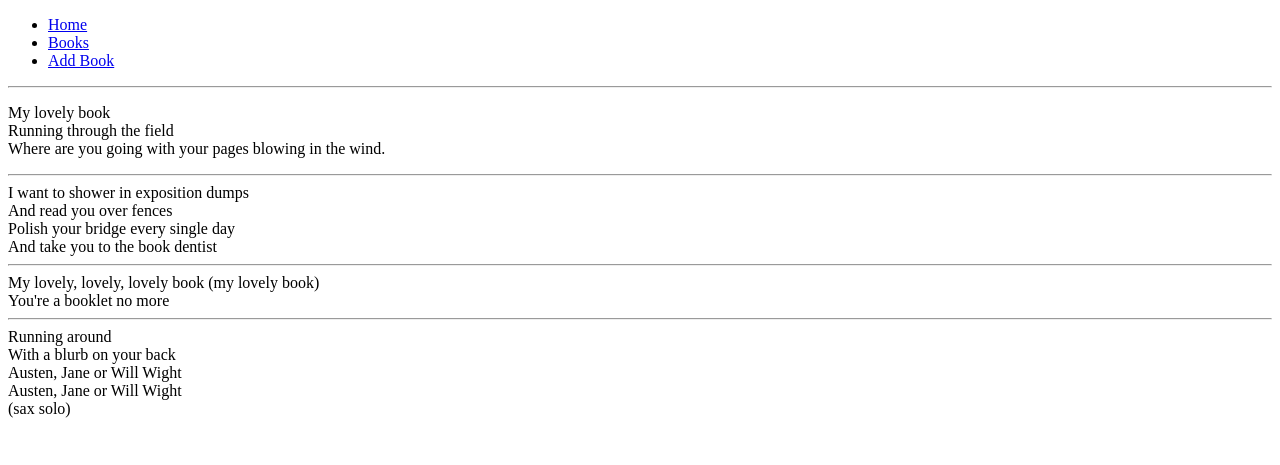
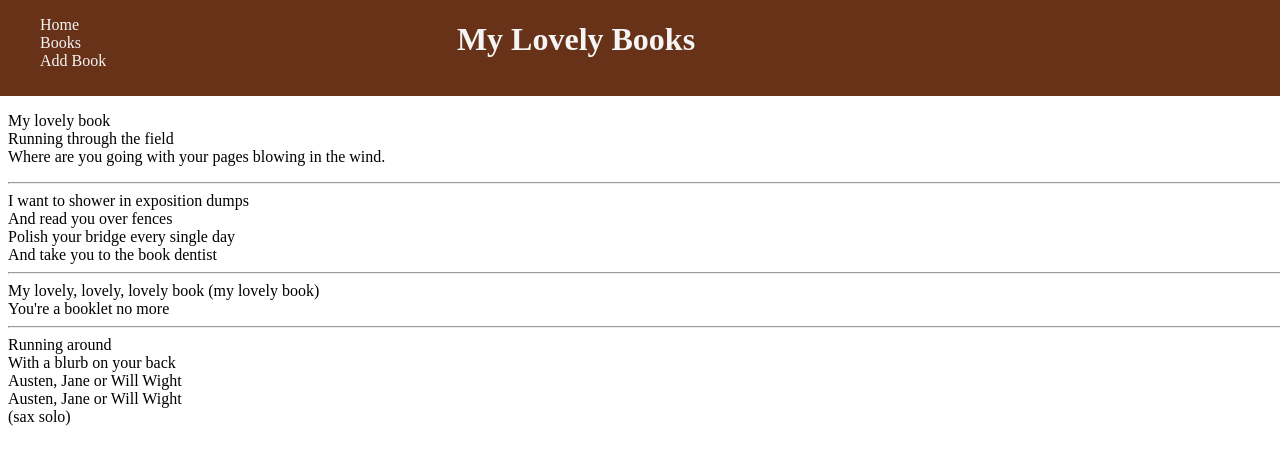
Before and after one commit to Synonymous-Bosch/one_to_many_lab, a Flask app: page / in a window 1280 px wide. Shown: the top 465 px of the page. Run offline with Flask 3, Linux system fonts and the light colour scheme.

Commit message:
my lovely header

```diff
--- a/static/style.css
+++ b/static/style.css
@@ -0,0 +1,56 @@
+
+
+header {
+    display: flex;
+    color: whitesmoke;
+    text-decoration: none;
+    list-style-type: none;
+    cursor: auto;
+    position:absolute;
+    background-color: rgb(104, 50, 25);
+    width:100%;
+    top:0;
+    left: 0;
+    height: 12%;
+}
+
+header h1 {
+    display: flex;
+    justify-content: center;
+    justify-items: center;
+    width: 50%;
+}
+
+nav {
+    display: flex;
+    width: 20%;
+}
+
+header ul {
+    list-style-type: none;
+    display: flex;
+    flex-direction: column;
+
+}
+
+header a {
+    color: inherit;
+    text-decoration: none;
+}
+
+.container {
+    position: absolute;
+    top: 12%;
+    width: 100%;
+    justify-content: center;
+}
+
+form div {
+    display: flex;
+    width:max-content;
+    justify-content: center;
+}
+
+label {
+    justify-content: inherit;
+}
--- a/templates/base.html
+++ b/templates/base.html
@@ -17,7 +17,7 @@
         <li><a href="/books/new">Add Book</a></li>
       </ul>
     </nav>
-    <hr>
+    <h1>My Lovely Books</h1>
   </header>
   <div class="container">
     {% block content %}
```
Also changed, not shown: static/styles.css (deleted).
